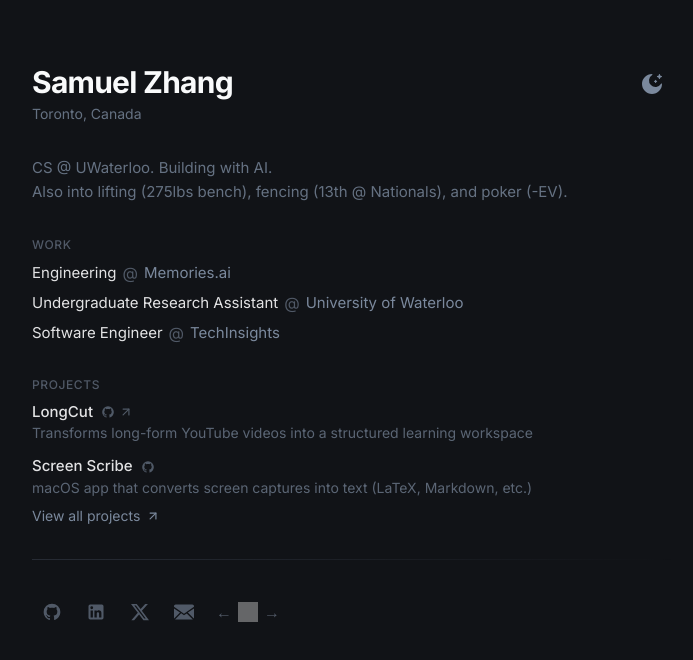
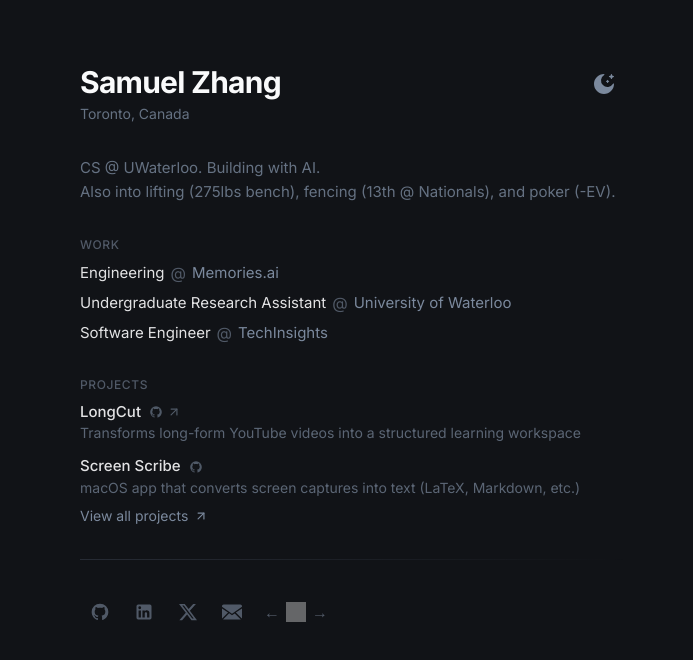
Before and after one commit to SamuelZ12/personal-website, a Next.js app: page / in a window 1280 px wide. Shown: the top 660 px of the page, without its empty margins (288-981 px from the left). Built offline with nearby package versions, Linux system fonts and the light colour scheme; grey boxes are pictures that could not be loaded.

Commit message:
decrease width of centered box

```diff
--- a/src/app/layout.tsx
+++ b/src/app/layout.tsx
@@ -66,7 +66,7 @@
                         enableSystem
                         disableTransitionOnChange
                     >
-                        <main className='mx-auto max-w-2xl py-8 md:pt-16'>
+                        <main className='mx-auto max-w-xl py-8 md:pt-16'>
                             {children}
                             <Contact />
                         </main>
```
